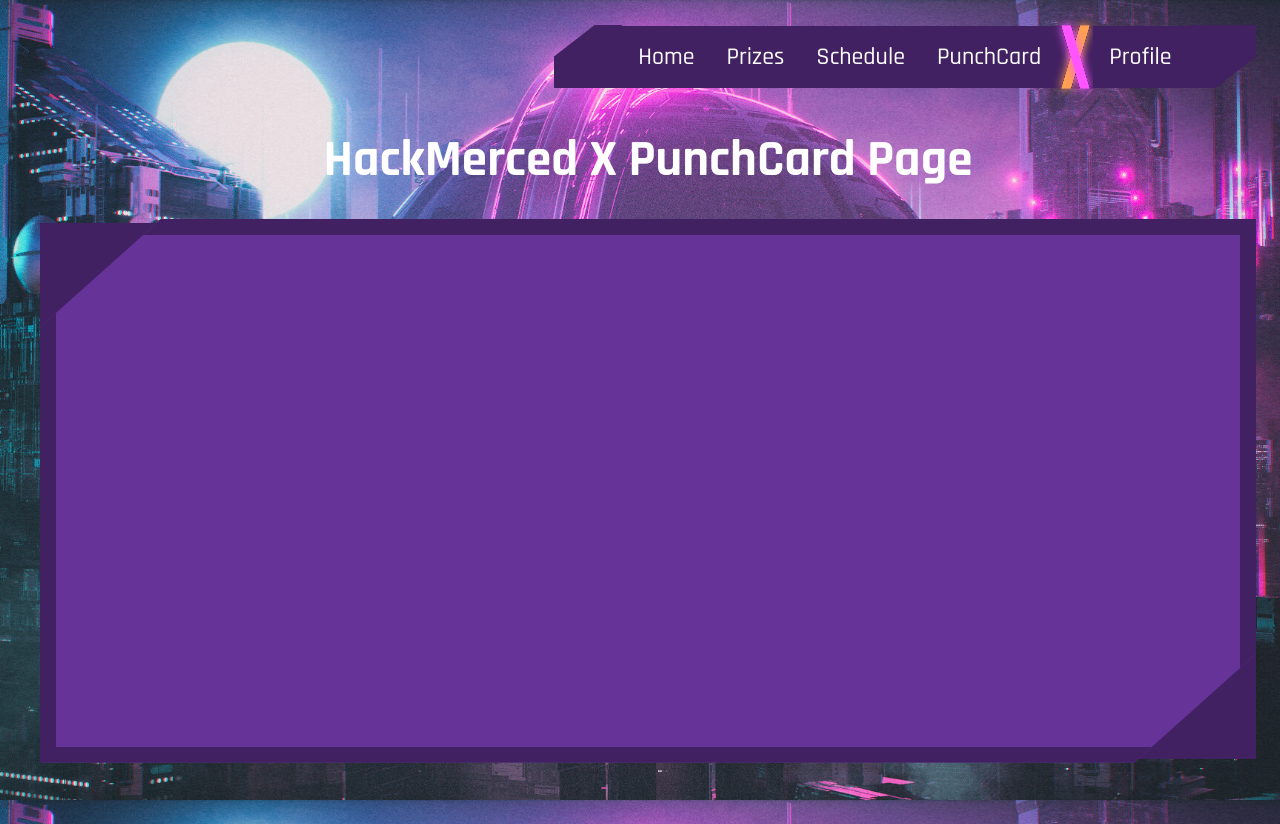
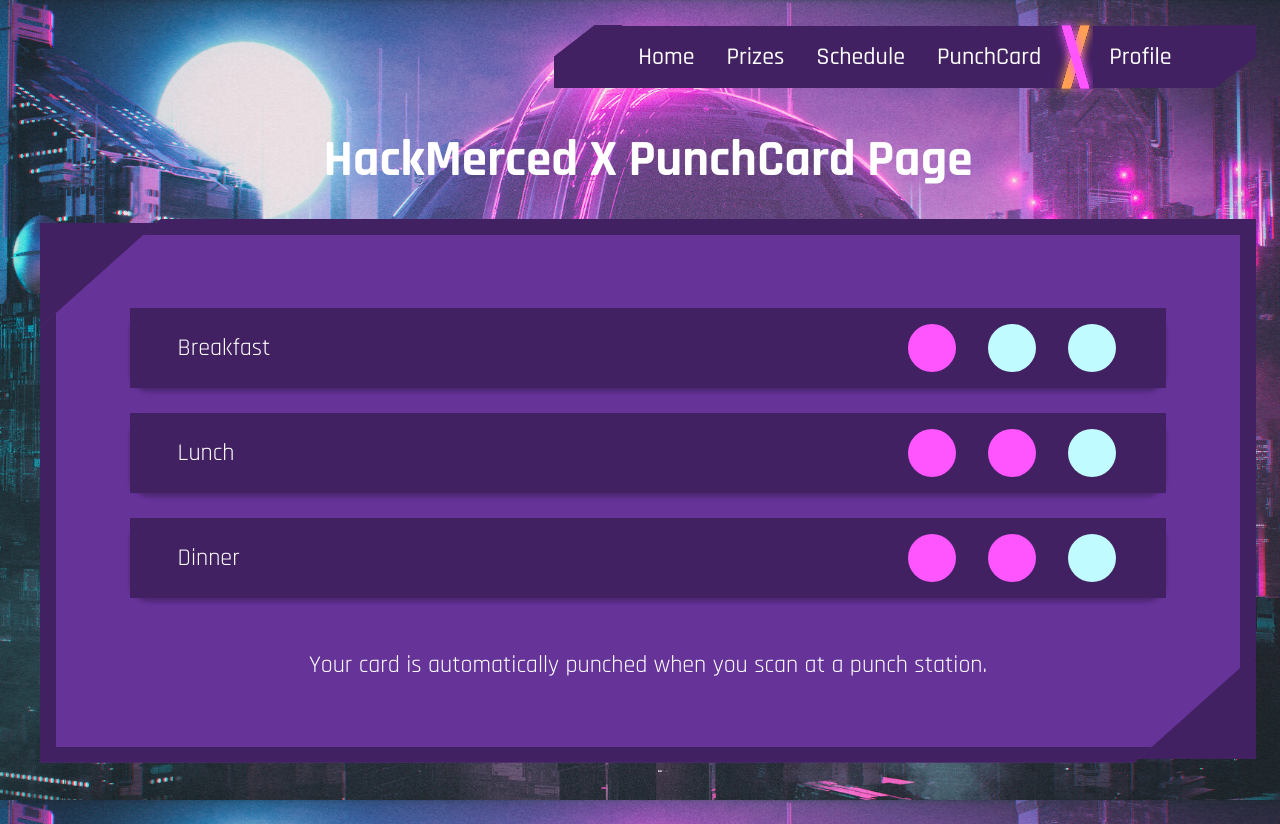
Before and after one commit to HackMerced/HackMerced-X-Live, a React (Vite) app: page /punchcard in a window 1280 px wide. Built offline with nearby package versions, Linux system fonts and the light colour scheme.

Commit message:
More CSS changes to the table contents

```diff
--- a/src/Components/CSS/PunchCard.css
+++ b/src/Components/CSS/PunchCard.css
@@ -18,7 +18,7 @@
     border-color: #422162;
     border-style: solid;
     border-width: 1em;
-    width: 90vw;
+    width: 80vw;
     height: 60vh;
     background-color: #663399;
     padding: 1em;
@@ -31,11 +31,64 @@
         0% 100%
     );
     flex: 2;
+    justify-content: center;
 }
-
+.container-child-content{
+    width: 100%;
+}
+#punches {
+    width: 90%;
+    margin: 0 auto;
+    padding-top: 32px;
+    font-size: 32px;
+    border-spacing: 0px 25px;
+    tr {
+      margin: 16px;
+      border-radius: 20px;
+      box-shadow: 0px 4px 4px 0px #00000040;
+    }
+    td {
+      padding: 16px;
+      background: #422162;
+      &:not(:first-child):not(:last-child) {
+        width: 48px;
+      }
+    }
+    .title {
+      padding-left: 48px;
+      text-align: left;
+      font-size: 24px;
+      font-weight: 800px;
+    }
+    .punch {
+      height: 48px;
+      width: 48px;
+      border-radius: 50%;
+      &.true {
+        background: #FF55FF;
+      }
+      &.false {
+        background: #C0FCFF;
+      }
+    }
+    .spacer {
+      width: 2px;
+    }
+  }
+  .punch-inst{
+    font-size: 1.5rem;
+  }
 
 /* Viewports */
 
 @media screen and (min-width: 300px) and (max-width: 880px) {
-
+    .punch-body{
+        display: unset;
+    }
+    .container-child-content{
+        width: unset;
+    }
+    .punch-inst{
+        font-size: unset;
+    }
 }
--- a/src/Components/PunchCard.jsx
+++ b/src/Components/PunchCard.jsx
@@ -10,7 +10,33 @@
           <div className='container-parent'>
             <div className='container-child'>
               <div class="container-child-content">
-
+                <table id="punches" class="rounded-table no-color">
+                  <tr>
+                    <td class="title">Breakfast</td>
+                    <td><div class="punch true"></div></td>
+                    <td><div class="punch false"/></td>
+                    <td><div class="punch false"/></td>
+                    <td class="spacer"></td>
+                  </tr>
+                  <tr>
+                    <td class="title">Lunch</td>
+                    <td><div class="punch true"></div></td>
+                    <td><div class="punch true"></div></td>
+                    <td><div class="punch false"/></td>
+                    <td class="spacer"></td>
+                  </tr>
+                  <tr>
+                    <td class="title">Dinner</td>
+                    <td><div class="punch true"></div></td>
+                    <td><div class="punch true"></div></td>
+                    <td><div class="punch false"/></td>
+                    <td class="spacer"></td>
+                  </tr>
+                  </table>
+                  <center className='punch-inst'>
+                    <p>Your card is automatically punched when you scan at a punch station.</p>
+                  </center>
+                <br/>
               </div>
             </div>
           </div>
```
